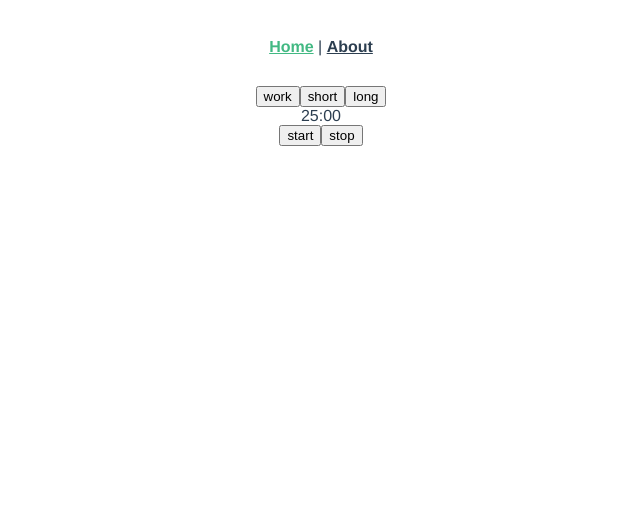
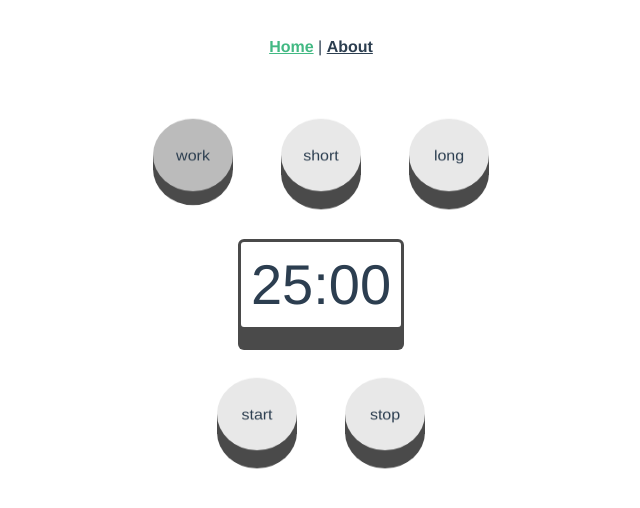
Before and after one commit to masterT/pomodoro-timer, a Vue app: page /#/ in a window 1280 px wide. Shown: the top 508 px of the page, without its empty margins (319-959 px from the left). Built offline with nearby package versions, Linux system fonts and the light colour scheme.

Commit message:
WIP styling.

```diff
--- a/src/components/Timer.vue
+++ b/src/components/Timer.vue
@@ -1,6 +1,7 @@
 <template>
   <div class="timer">
     <TimerScreen :timeInMilliseconds="remainingTimeInMilliseconds"></TimerScreen>
+    <div>
       <TimerButton
         v-if="state === 'IDLE'"
         @click="start">
@@ -19,6 +20,7 @@
       <TimerButton @click="stop">
         stop
       </TimerButton>
+    </div>
   </div>
 </template>
 
--- a/src/components/TimerButton.vue
+++ b/src/components/TimerButton.vue
@@ -1,12 +1,28 @@
 <template>
-  <button class="time-button" @click="click">
-    <slot></slot>
-  </button>
+  <div class="timer-button" :class="classes" @click="click">
+    <div class="timer-button__top">
+      <slot></slot>
+    </div>
+    <div class="timer-button__side"/>
+  </div>
 </template>
 
 <script>
 export default {
   name: 'TimerButton',
+  props: {
+    selected: {
+      type: Boolean,
+      default: false
+    }
+  },
+  computed: {
+    classes () {
+      const classes = []
+      if (this.selected) classes.push('timer-button_selected')
+      return classes
+    }
+  },
   methods: {
     click (event) {
       this.$emit('click')
@@ -15,6 +31,77 @@ export default {
 }
 </script>
 
-<style scoped lang="scss">
-// .time-button {}
+<style lang="scss">
+
+$color-text: #4a4a4a;
+$width: 5em;
+$heightSide: ($width / 4);
+$extraMarginSelected: 0.3em;
+$extraMarginActive: 0.1em;
+$containerMargin: 1.5em;
+
+.timer-button {
+  -moz-user-select: none;
+  -webkit-user-select: none;
+  -ms-user-select: none;
+  user-select: none;
+  font-weight: 200;
+  margin: $containerMargin;
+  display: inline-block;
+
+  &__top {
+    width: $width;
+    height: 3em;
+    padding-top: 2em;
+    cursor: pointer;
+    background-color: #e8e8e8;
+    border-radius: 100%;
+    border: 1px solid #e8e8e8;
+    box-shadow: 0 $heightSide $color-text;
+    z-index: 2;
+    border-width: 0;
+    transform: rotateX(25deg);
+    transition: background-color 0.3s;
+
+    &:hover {
+      background-color: #d4d4d4;
+    }
+
+    &:active {
+      box-shadow: 0 ($heightSide - $extraMarginActive) $color-text;
+    }
+  }
+
+  &__side {
+    width: inherit;
+    background-color: $color-text;
+    position: relative;
+    top: -($width / 2);
+    height: $heightSide;
+    z-index: -1;
+
+    &:active {
+      height: $heightSide - $extraMarginActive;
+    }
+  }
+
+  // &:active {
+  //   margin-top: $containerMargin + $extraMarginActive;
+  //   margin-bottom: $containerMargin - $extraMarginActive;
+  // }
+
+  &_selected {
+    margin-top: $containerMargin + $extraMarginSelected;
+    margin-bottom: $containerMargin - $extraMarginSelected;
+
+    .timer-button__top {
+      background-color: #bbbbbb;
+      box-shadow: 0 ($heightSide - $extraMarginSelected) $color-text;
+    }
+
+    .timer-button__side {
+      height: $heightSide - $extraMarginSelected;
+    }
+  }
+}
 </style>
--- a/src/components/TimerScreen.vue
+++ b/src/components/TimerScreen.vue
@@ -35,6 +35,19 @@ export default {
 }
 </script>
 
-<style scoped lang="scss">
-// .time-screen {}
+<style lang="scss">
+
+$timeBoxShadowHeigh: 20px;
+$color-text: #4a4a4a;
+
+.time-screen {
+  margin-bottom: $timeBoxShadowHeigh;
+  display: inline-block;
+  padding: 10px;
+  font-size: 3.5em;
+  background-color: #fff;
+  border: 3px solid $color-text;
+  border-radius: 6px;
+  box-shadow: 0 $timeBoxShadowHeigh $color-text;
+}
 </style>
--- a/src/views/Home.vue
+++ b/src/views/Home.vue
@@ -1,8 +1,10 @@
 <template>
   <div class="home">
-    <TimerButton @click="selectPeriod('work')">work</TimerButton>
-    <TimerButton @click="selectPeriod('short')">short</TimerButton>
-    <TimerButton @click="selectPeriod('long')">long</TimerButton>
+    <div>
+      <TimerButton :selected="selectedPeriodName === 'work'" @click="selectPeriod('work')">work</TimerButton>
+      <TimerButton :selected="selectedPeriodName === 'short'" @click="selectPeriod('short')">short</TimerButton>
+      <TimerButton :selected="selectedPeriodName === 'long'" @click="selectPeriod('long')">long</TimerButton>
+    </div>
     <Timer :durationInMilliseconds="durationInMillisec"/>
   </div>
 </template>
```
Lines whose indentation alone changed are shown as unchanged.
